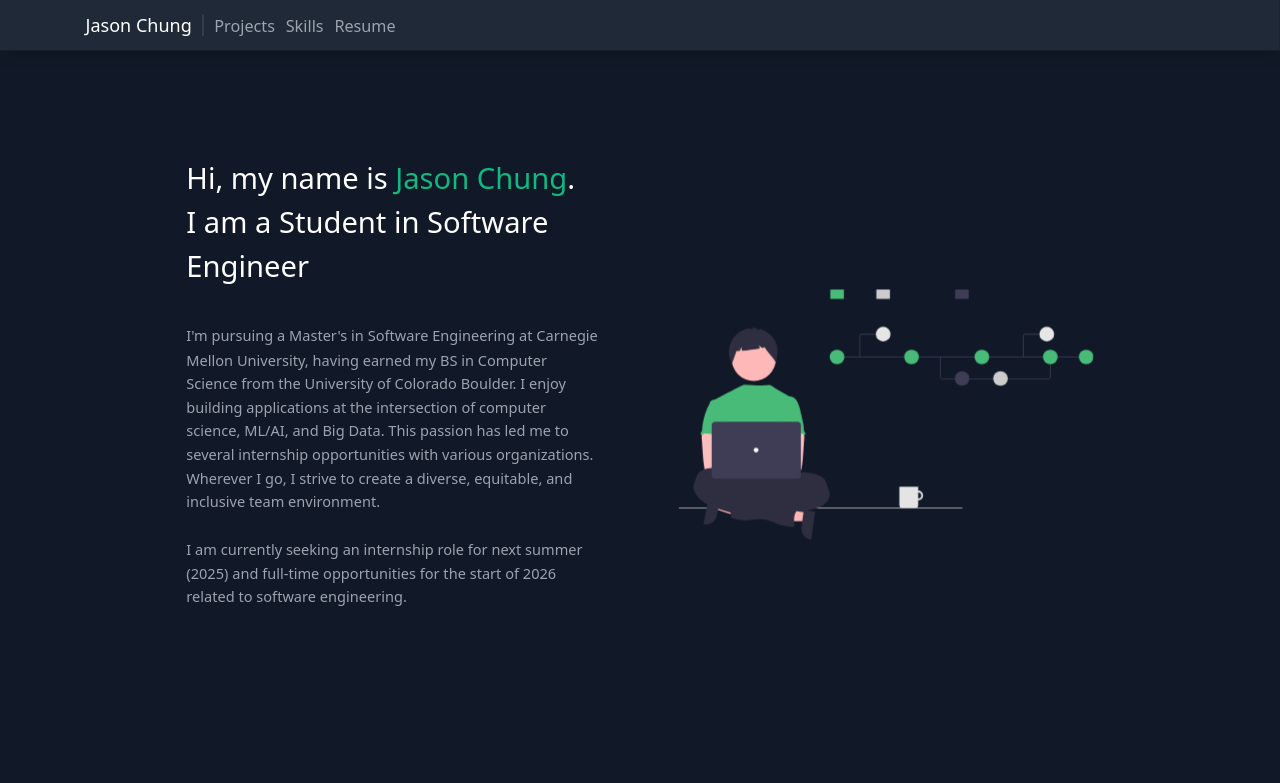
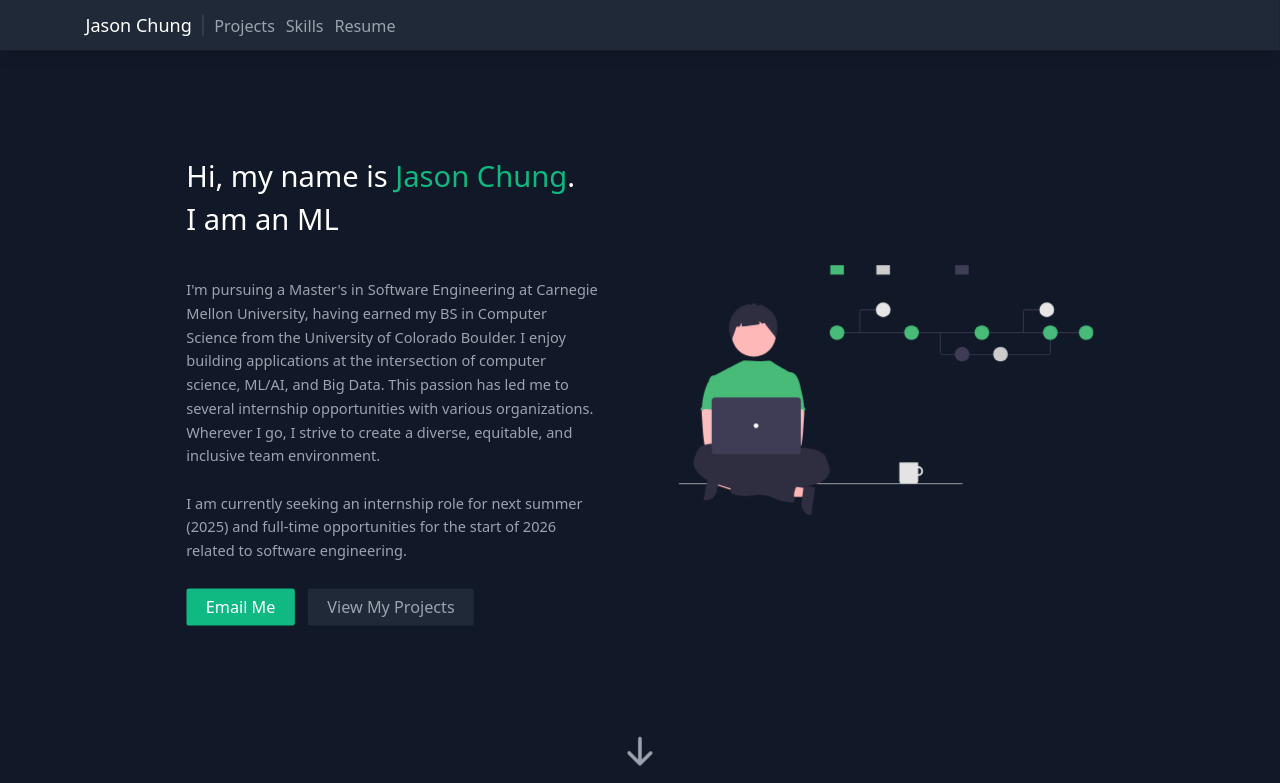
Before and after one commit to Jaesunee/Jaesunee.github.io, a React (Create React App) app: page / in a window 1280 px wide. Shown: the top 783 px of the page. Built offline with nearby package versions, Linux system fonts and the light colour scheme; some icons are missing.

Commit message:
update
prevent shift of content with type animation

```diff
--- a/src/components/About.js
+++ b/src/components/About.js
@@ -29,22 +29,19 @@
         };
     }, []);
     return (
-        <section className="wrapper"id="about" data-aos-once="true">
+        <section className="wrapper" id="about" data-aos-once="true">
             <div className=" container mx-auto transform scale-90 flex px-20 py-20 md:flex-row flex-col items-center">
                 <div className="lg:flex-grow md:w-1/2 lg:pr-24 md:pr-16 flex flex-col md:items-start md:text-left mb-16 md:mb-0 items-center text-center">
                     <h1 className="title-font sm:text-4xl text-3xl mb-4 font-medium text-white text-title" data-aos="zoom-out">
-                        Hi, my name is <span className='text-green-500'>Jason Chung</span>.
-                        <br className="sm:block"></br>
-                        <div data-aos="fade leading-relaxed" data-aos-delay="1000">
-
-                            <div>
+                        Hi, my name is <span className="text-green-500">Jason Chung</span>.<br className="sm:block"></br>
+                        <div data-aos="fade leading-relaxed" data-aos-delay="1000" style={{ minWidth: '680px' }}>
                             <TypeAnimation
                                 preRenderFirstString={true}
                                 sequence={[
                                     1500,
-                                        'I am a Software Development Engineer.',
+                                    'I am a Software Developer.',
                                     1000,
-                                        'I am a Student in Software Engineering.',
+                                    'I am a Software Engineering Student.',
                                     1000,
                                     'I am an ML/AI Engineer.',
                                     1000,
@@ -53,24 +50,22 @@
                                     'I am a Proud Korean-American.',
                                     1000,
                                     'I am a Volleyball Player.',
-                                        500
+                                    500,
                                 ]}
                                 speed={50}
                                 style={{ fontSize: '1em' }}
                                 repeat={Infinity}
                             />
                         </div>
-                        </div>
                     </h1>
                     <p className="mb-8 leading-relaxed text-base" data-aos="fade" data-aos-delay="2000">
-                        <br></br>I'm pursuing a Master's in Software Engineering at Carnegie Mellon University,
-                         having earned my BS in Computer Science from the University of Colorado Boulder.
-                         I enjoy building applications at the intersection of computer science, ML/AI, and Big Data.
-                         This passion has led me to several internship opportunities with various organizations.
-                         Wherever I go, I strive to create a diverse, equitable, and inclusive team environment.
-                        <br></br><br></br>
-                        I am currently seeking an internship role for next summer (2025) and full-time opportunities for the start of
-                        2026 related to software engineering.
+                        <br></br>I'm pursuing a Master's in Software Engineering at Carnegie Mellon University, having earned my BS in Computer Science from the
+                        University of Colorado Boulder. I enjoy building applications at the intersection of computer science, ML/AI, and Big Data. This passion
+                        has led me to several internship opportunities with various organizations. Wherever I go, I strive to create a diverse, equitable, and
+                        inclusive team environment.
+                        <br></br>
+                        <br></br>I am currently seeking an internship role for next summer (2025) and full-time opportunities for the start of 2026 related to
+                        software engineering.
                         <br></br>
                     </p>
                     <div className="flex justify-center" data-aos="fade" data-aos-delay="3000">
```
Lines whose indentation alone changed are shown as unchanged.
